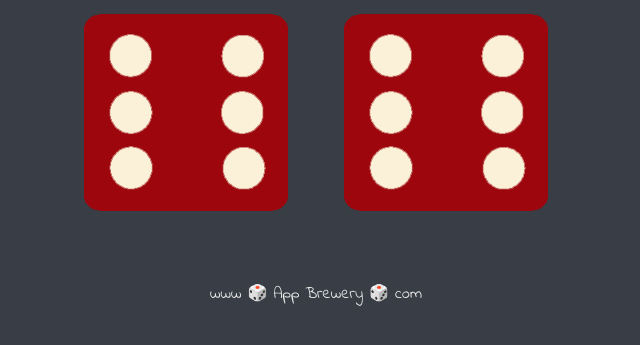
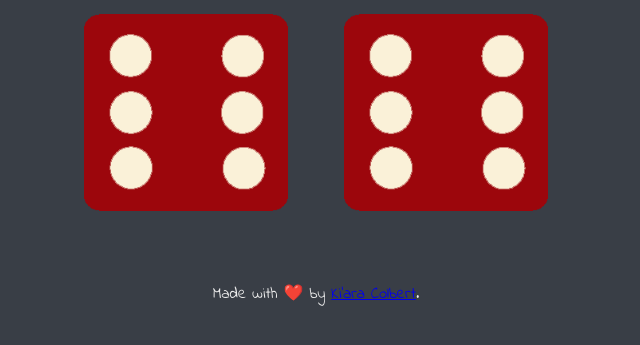
Before and after one commit to kiaraaa123/dicee-game-web-dev-bootcamp, a plain HTML site: page dicee.html in a window 1280 px wide. Shown: the part 321-666 px from the top of the page, without its empty margins (324-964 px from the left). Drawn offline with Linux system fonts and the light colour scheme.

Commit message:
Update dicee.html
change footer link

```diff
--- a/dicee.html
+++ b/dicee.html
@@ -24,7 +24,7 @@
       </div>
     </div>
 
-    <footer>www 🎲 App Brewery 🎲 com</footer>
+    <footer>Made with ❤️ by <a href="https://www.kiaracolbert.com"> Ki'ara Colbert</a>.</footer>
 
     <script src="./index.js"></script>
   </body>
```
